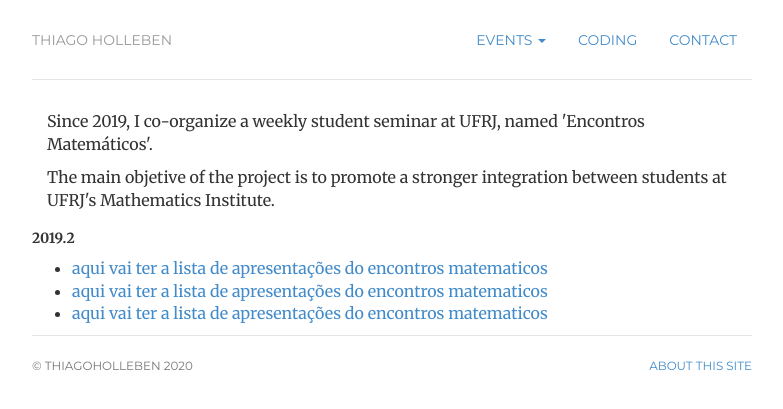
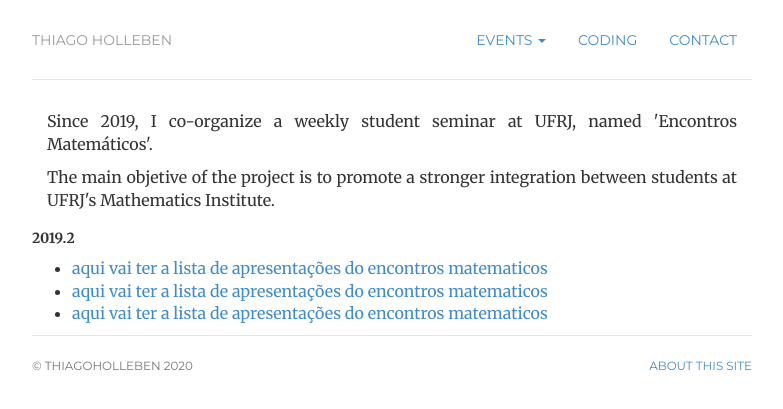
Before and after one commit to hollebenthiago/hollebenthiago.github.io, a Jekyll site: the page built from organized/index.html, in a window 1280 px wide. Shown: the top 409 px of the page, without its empty margins (248-1031 px from the left). Built offline with Jekyll 4.4.1, drawn with Linux system fonts in a browser that asks for light colours.

Commit message:
justifying more

```diff
--- a/contact/index.html
+++ b/contact/index.html
@@ -8,7 +8,7 @@ description: Contact Info for Thiago Holleben.
 
 	<p>You can get in touch with me through email: hollebenthiago 'at' gmail.com</p>
 
-	Or through
+	Or through:
 	<ul class="list-unstyled">
 	<li><a href="https://github.com/hollebenthiago">@GitHub</a></li>
 	</ul>
--- a/organized/index.html
+++ b/organized/index.html
@@ -10,8 +10,8 @@ description: Thiago Holleben is a graduate student at UFRJ.
 ---
 <!-- <div class="jumbotron"> -->
 <div class='container'>
-    <p>Since 2019, I co-organize a weekly student seminar at UFRJ, named 'Encontros Matemáticos'.</p>
-    <p>The main objetive of the project is to promote a stronger integration between students at UFRJ's Mathematics Institute.</p>
+    <p class='need-to-justify'>Since 2019, I co-organize a weekly student seminar at UFRJ, named 'Encontros Matemáticos'.</p>
+    <p class='need-to-justify'>The main objetive of the project is to promote a stronger integration between students at UFRJ's Mathematics Institute.</p>
 </div>
 
 <div>
```
